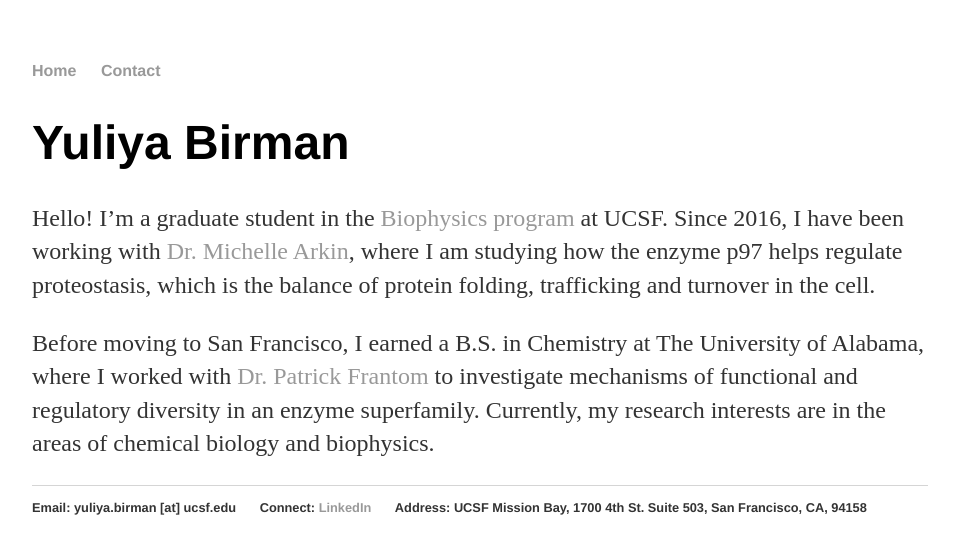
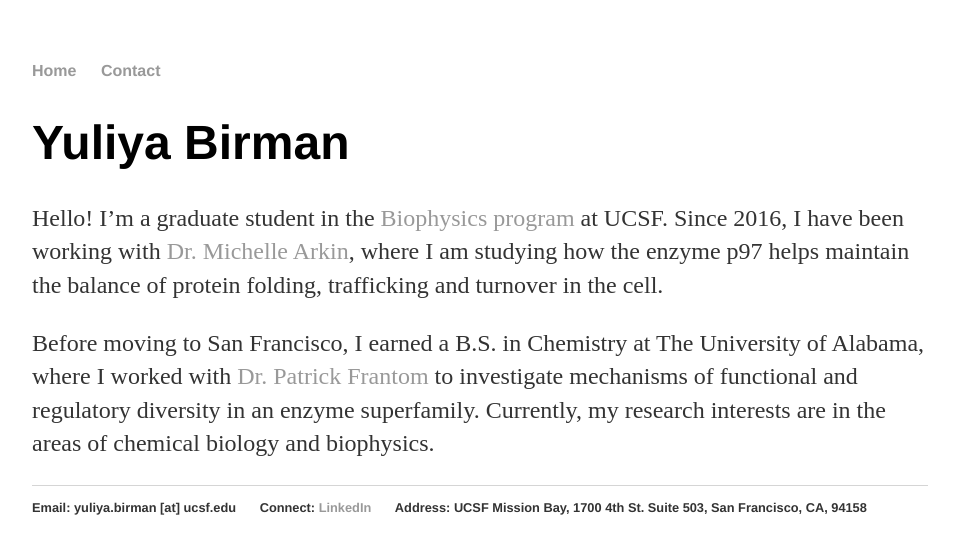
Before and after one commit to yuliyabirman/yuliyabirman.github.io, a Jekyll site: the page built from index.html, in a window 1280 px wide. Shown: the top 554 px of the page, without its empty margins (160-1114 px from the left). Built offline with Jekyll 4.4.1, drawn with Linux system fonts in a browser that asks for light colours.

Commit message:
Update index.html

```diff
--- a/index.html
+++ b/index.html
@@ -5,6 +5,6 @@ title: Yuliya Birman
 
 		<div class="blurb">
 			<h1>Yuliya Birman</h1>
-      			<p> Hello! I’m a graduate student in the <a href="http://biophysics.ucsf.edu/">Biophysics program</a> at UCSF. Since 2016, I have been working with <a href="https://pharm.ucsf.edu/arkin">Dr. Michelle Arkin</a>, where I am studying how the enzyme p97 helps regulate proteostasis, which is the balance of protein folding, trafficking and turnover in the cell.</p>
+      			<p> Hello! I’m a graduate student in the <a href="http://biophysics.ucsf.edu/">Biophysics program</a> at UCSF. Since 2016, I have been working with <a href="https://pharm.ucsf.edu/arkin">Dr. Michelle Arkin</a>, where I am studying how the enzyme p97 helps maintain the balance of protein folding, trafficking and turnover in the cell.</p>
 			<p> Before moving to San Francisco, I earned a B.S. in Chemistry at The University of Alabama, where I worked with <a href="http://pfrantom.people.ua.edu/">Dr. Patrick Frantom</a> to investigate mechanisms of functional and regulatory diversity in an enzyme superfamily. Currently, my research interests are in the areas of chemical biology and biophysics.</p>
 		</div>
```
